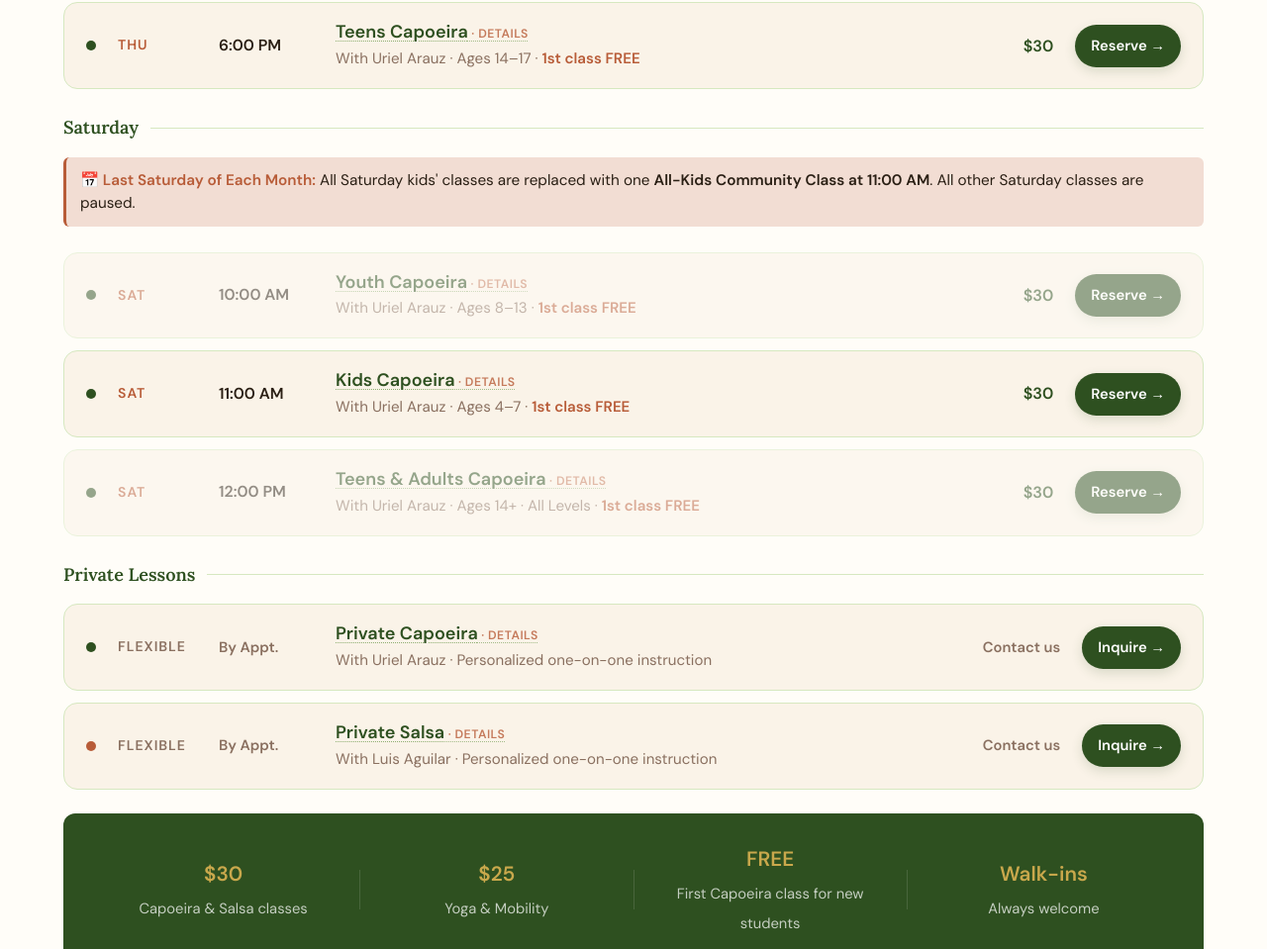
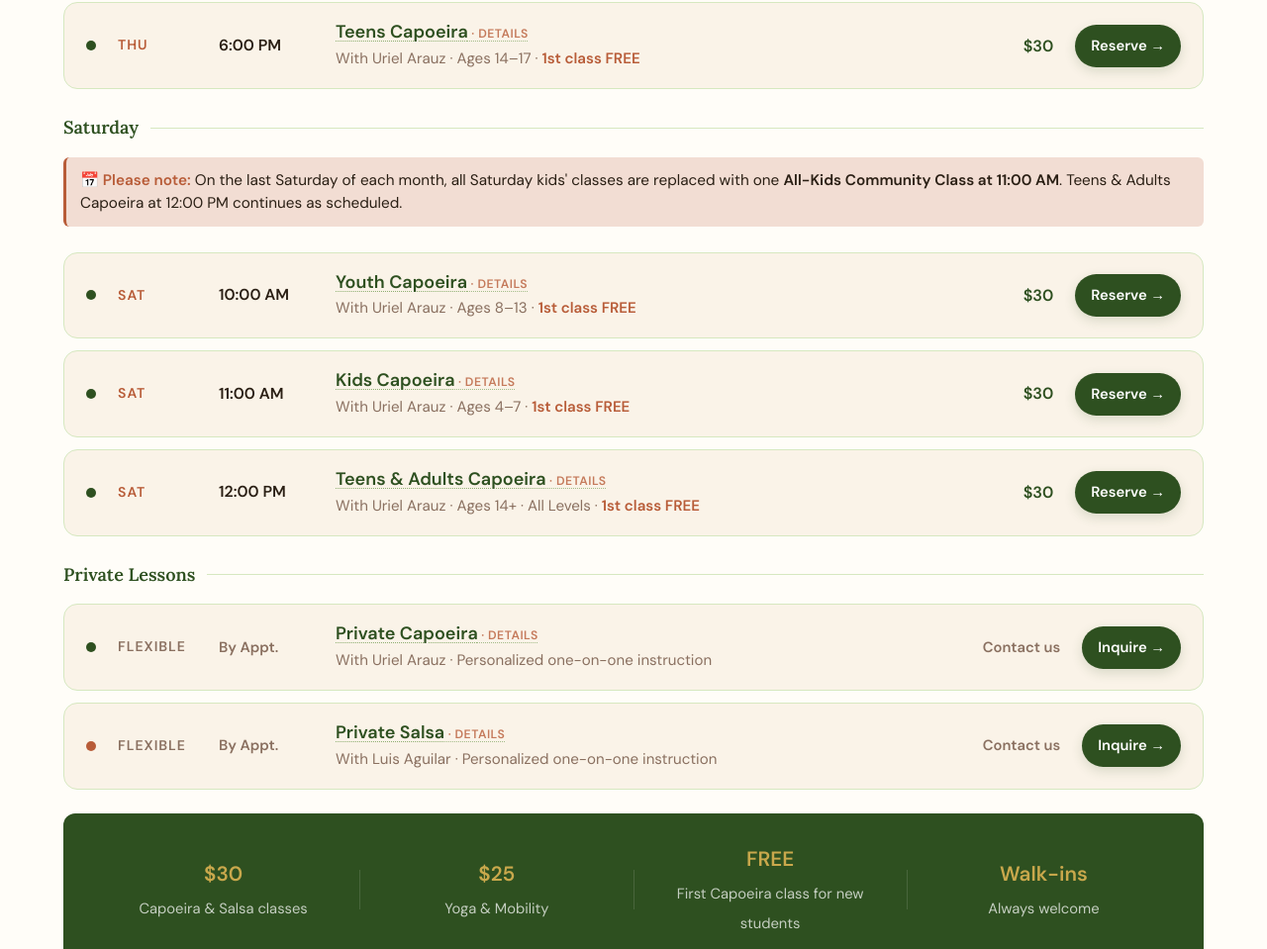
Before and after one commit to Roots-Wisdom-Studio/Roots-Wisdom-Studio, a plain HTML site: page index.html in a window 1280 px wide. Shown: the part 3417-4376 px from the top of the page at 99% size. Drawn offline with Linux system fonts and the light colour scheme.

Commit message:
Fix schedule note, restore Saturday classes, and improve flyer link placement

```diff
--- a/index.html
+++ b/index.html
@@ -979,9 +979,9 @@ html,body{max-width:100%;overflow-x:hidden;}
         <span style="flex:1;height:1px;background:var(--green-light);"></span>
       </div>
       <div style="background:var(--terra-pale);border-left:3px solid var(--terra);border-radius:6px;padding:12px 14px;margin-bottom:14px;font-size:.85rem;color:var(--text-dark);line-height:1.5;">
-        <strong style="color:var(--terra);">📅 Last Saturday of Each Month:</strong> All Saturday kids' classes are replaced with one <strong>All-Kids Community Class at 11:00 AM</strong>. All other Saturday classes are paused.
-      </div>
-      <div class="cl-item" style="opacity:.5;pointer-events:none;">
+        <strong style="color:var(--terra);">📅 Please note:</strong> On the last Saturday of each month, all Saturday kids' classes are replaced with one <strong>All-Kids Community Class at 11:00 AM</strong>. Teens &amp; Adults Capoeira at 12:00 PM continues as scheduled.
+      </div>
+      <div class="cl-item">
         <span class="cl-dot cl-dot-capoeira"></span>
         <div class="cl-day">Sat</div>
         <div class="cl-time">10:00 AM</div>
@@ -1003,7 +1003,7 @@ html,body{max-width:100%;overflow-x:hidden;}
         <div class="cl-price">$30</div>
         <a href="booking.html?class=Kids+Capoeira&day=Sat&time=11%3A00+AM" class="cl-cta">Reserve →</a>
       </div>
-      <div class="cl-item" style="opacity:.5;pointer-events:none;">
+      <div class="cl-item">
         <span class="cl-dot cl-dot-capoeira"></span>
         <div class="cl-day">Sat</div>
         <div class="cl-time">12:00 PM</div>
```
Also changed, not shown: booking.html (+1 -1 lines), 1 other file.
